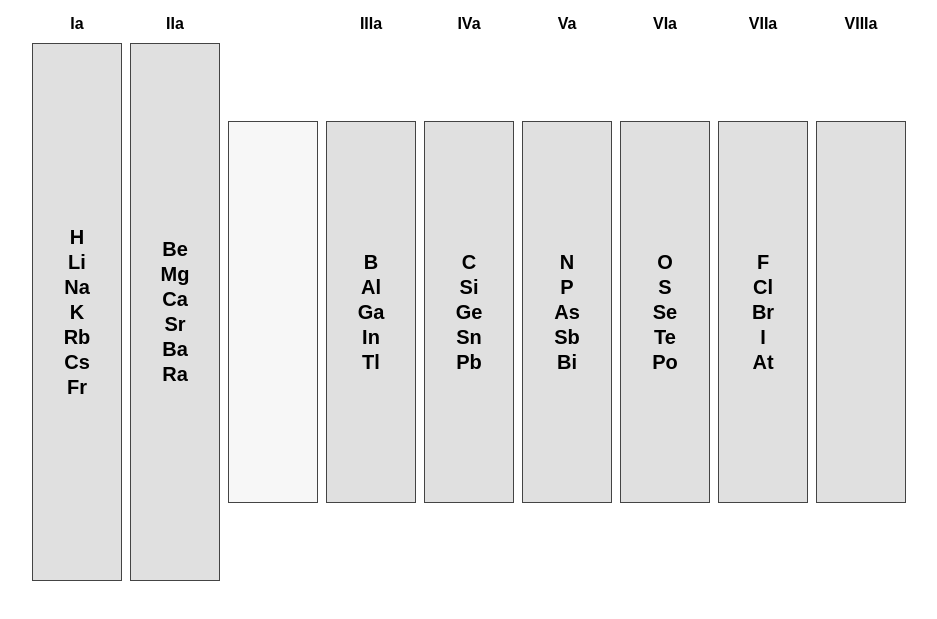
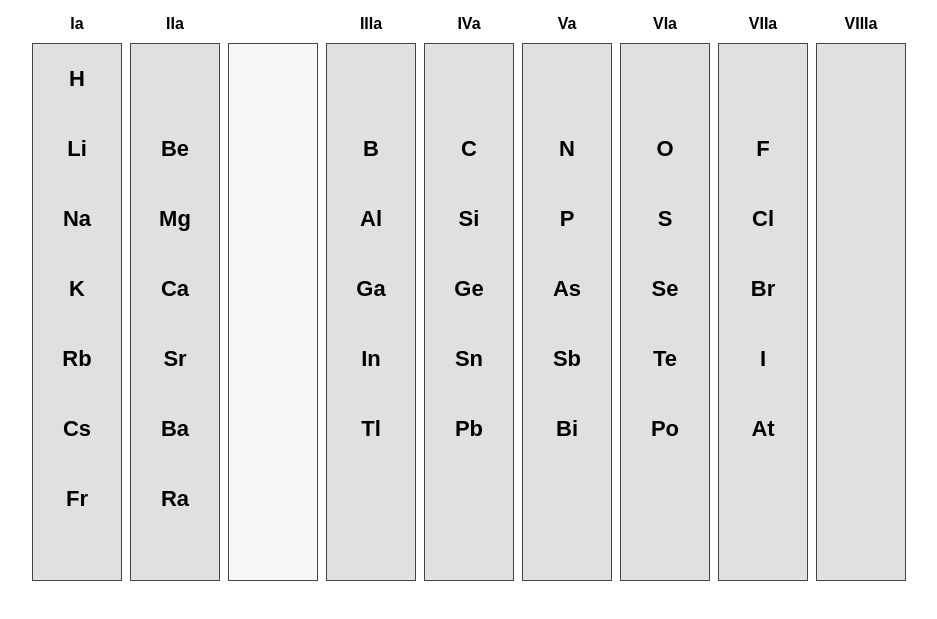
Before and after one commit to qarlosleal/tabla_periodica, a plain HTML site: page valencias.html in a window 1280 px wide. Shown: the part 67-686 px from the top of the page, without its empty margins (171-1108 px from the left). Drawn offline with Linux system fonts and the light colour scheme.

Commit message:
valencias 7

```diff
--- a/css/styles.css
+++ b/css/styles.css
@@ -327,3 +327,34 @@
   .col-btn:hover {
     background: #d4d4d4;
   }
+
+  /* ===== VALENCIAS: columnas agrupadas con alineación por periodos ===== */
+  .valencias-cuerpo {
+    grid-auto-rows: 70px;
+    /* asegura las 7 filas como en aprender.html */
+  }
+
+  .col-btn {
+    cursor: pointer;
+    padding: 0;
+    background: #e0e0e0;
+    border: 1px solid #444;
+  }
+
+  .col-btn:hover {
+    background: #d4d4d4;
+  }
+
+  .col-grid {
+    display: grid;
+    grid-template-rows: repeat(7, 70px);
+    width: 100%;
+    height: 100%;
+  }
+
+  .slot {
+    display: flex;
+    align-items: center;
+    justify-content: center;
+    font-size: 22px;
+  }
--- a/valencias.html
+++ b/valencias.html
@@ -16,7 +16,7 @@
 
 <div class="contenedor-tabla">
 
-  <!-- TÍTULOS (igual que aprender.html) -->
+  <!-- TÍTULOS -->
   <div class="titulos">
     <div class="titulo">Ia</div>
     <div class="titulo">IIa</div>
@@ -29,60 +29,112 @@
     <div class="titulo">VIIIa</div>
   </div>
 
-  <!-- CUERPO (botón grande por columna) -->
-  <div class="cuerpo">
+  <!-- CUERPO: misma rejilla 9 columnas y 7 filas -->
+  <div class="cuerpo valencias-cuerpo">
 
     <!-- Ia -->
     <button class="bloque col-btn" style="grid-column:1; grid-row:1 / 8;"
             onclick="speak('Grupo Ia. Valencia 1')">
-      H<br>Li<br>Na<br>K<br>Rb<br>Cs<br>Fr
+      <div class="col-grid">
+        <div class="slot">H</div>
+        <div class="slot">Li</div>
+        <div class="slot">Na</div>
+        <div class="slot">K</div>
+        <div class="slot">Rb</div>
+        <div class="slot">Cs</div>
+        <div class="slot">Fr</div>
+      </div>
     </button>
 
-    <!-- IIa -->
+    <!-- IIa (fila 1 vacía para que Be quede alineado con Li) -->
     <button class="bloque col-btn" style="grid-column:2; grid-row:1 / 8;"
             onclick="speak('Grupo IIa. Valencia 2')">
-      Be<br>Mg<br>Ca<br>Sr<br>Ba<br>Ra
+      <div class="col-grid">
+        <div class="slot"></div>
+        <div class="slot">Be</div>
+        <div class="slot">Mg</div>
+        <div class="slot">Ca</div>
+        <div class="slot">Sr</div>
+        <div class="slot">Ba</div>
+        <div class="slot">Ra</div>
+      </div>
     </button>
 
-    <!-- hueco como en tu dibujo -->
-    <div class="bloque" style="grid-column:3; grid-row:2 / 7; background:#f7f7f7;">
-      <!-- vacío a propósito -->
-    </div>
+    <!-- hueco (bloque central como en tu dibujo) -->
+    <div class="bloque" style="grid-column:3; grid-row:1 / 8; background:#f7f7f7;"></div>
 
     <!-- IIIa -->
-    <button class="bloque col-btn" style="grid-column:4; grid-row:2 / 7;"
+    <button class="bloque col-btn" style="grid-column:4; grid-row:1 / 8;"
             onclick="speak('Grupo IIIa. Valencias 1 y 3')">
-      B<br>Al<br>Ga<br>In<br>Tl
+      <div class="col-grid">
+        <div class="slot"></div>
+        <div class="slot">B</div>
+        <div class="slot">Al</div>
+        <div class="slot">Ga</div>
+        <div class="slot">In</div>
+        <div class="slot">Tl</div>
+        <div class="slot"></div>
+      </div>
     </button>
 
     <!-- IVa -->
-    <button class="bloque col-btn" style="grid-column:5; grid-row:2 / 7;"
+    <button class="bloque col-btn" style="grid-column:5; grid-row:1 / 8;"
             onclick="speak('Grupo IVa. Valencias 2 y 4')">
-      C<br>Si<br>Ge<br>Sn<br>Pb
+      <div class="col-grid">
+        <div class="slot"></div>
+        <div class="slot">C</div>
+        <div class="slot">Si</div>
+        <div class="slot">Ge</div>
+        <div class="slot">Sn</div>
+        <div class="slot">Pb</div>
+        <div class="slot"></div>
+      </div>
     </button>
 
     <!-- Va -->
-    <button class="bloque col-btn" style="grid-column:6; grid-row:2 / 7;"
+    <button class="bloque col-btn" style="grid-column:6; grid-row:1 / 8;"
             onclick="speak('Grupo Va. Valencias 1, 3 y 5')">
-      N<br>P<br>As<br>Sb<br>Bi
+      <div class="col-grid">
+        <div class="slot"></div>
+        <div class="slot">N</div>
+        <div class="slot">P</div>
+        <div class="slot">As</div>
+        <div class="slot">Sb</div>
+        <div class="slot">Bi</div>
+        <div class="slot"></div>
+      </div>
     </button>
 
     <!-- VIa -->
-    <button class="bloque col-btn" style="grid-column:7; grid-row:2 / 7;"
+    <button class="bloque col-btn" style="grid-column:7; grid-row:1 / 8;"
             onclick="speak('Grupo VIa. Valencias 2, 4 y 6')">
-      O<br>S<br>Se<br>Te<br>Po
+      <div class="col-grid">
+        <div class="slot"></div>
+        <div class="slot">O</div>
+        <div class="slot">S</div>
+        <div class="slot">Se</div>
+        <div class="slot">Te</div>
+        <div class="slot">Po</div>
+        <div class="slot"></div>
+      </div>
     </button>
 
     <!-- VIIa -->
-    <button class="bloque col-btn" style="grid-column:8; grid-row:2 / 7;"
+    <button class="bloque col-btn" style="grid-column:8; grid-row:1 / 8;"
             onclick="speak('Grupo VIIa. Valencias 1, 3, 5 y 7')">
-      F<br>Cl<br>Br<br>I<br>At
+      <div class="col-grid">
+        <div class="slot"></div>
+        <div class="slot">F</div>
+        <div class="slot">Cl</div>
+        <div class="slot">Br</div>
+        <div class="slot">I</div>
+        <div class="slot">At</div>
+        <div class="slot"></div>
+      </div>
     </button>
 
-    <!-- VIIIa (en tu dibujo queda “vacía”; la dejamos como bloque sin voz) -->
-    <div class="bloque" style="grid-column:9; grid-row:2 / 7;">
-      <!-- vacío a propósito -->
-    </div>
+    <!-- VIIIa (vacío como en tu esquema) -->
+    <div class="bloque" style="grid-column:9; grid-row:1 / 8;"></div>
 
   </div>
 </div>
```
